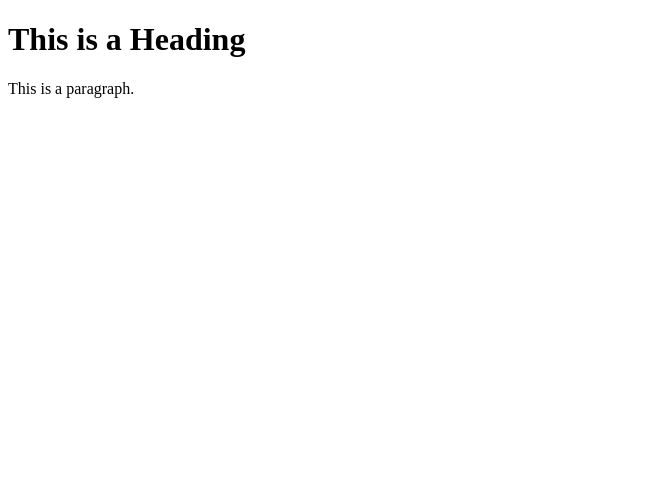
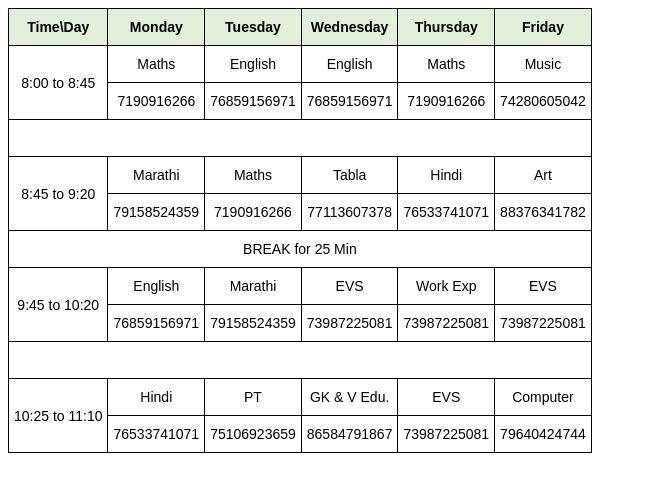
Before and after one commit to pooja-khollam/vhs-3A-timetable, a plain HTML site: page index.html in a window 1280 px wide. Shown: the whole page, without its empty margins (0-647 px from the left). Drawn offline with Linux system fonts and the light colour scheme.

Commit message:
Update index.html

```diff
--- a/index.html
+++ b/index.html
@@ -5,8 +5,100 @@
 </head>
 <body>
 
-<h1>This is a Heading</h1>
-<p>This is a paragraph.</p>
+<style type="text/css">
+.tg  {border-collapse:collapse;border-spacing:0;}
+.tg td{border-color:black;border-style:solid;border-width:1px;font-family:Arial, sans-serif;font-size:14px;
+  overflow:hidden;padding:10px 5px;word-break:normal;}
+.tg th{border-color:black;border-style:solid;border-width:1px;font-family:Arial, sans-serif;font-size:14px;
+  font-weight:normal;overflow:hidden;padding:10px 5px;word-break:normal;}
+.tg .tg-tfue{background-color:#E2EFDA;font-weight:bold;text-align:center;vertical-align:middle}
+.tg .tg-nrix{text-align:center;vertical-align:middle}
+@media screen and (max-width: 767px) {.tg {width: auto !important;}.tg col {width: auto !important;}.tg-wrap {overflow-x: auto;-webkit-overflow-scrolling: touch;}}</style>
+<div class="tg-wrap"><table class="tg">
+<thead>
+  <tr>
+    <th class="tg-tfue">Time\Day</th>
+    <th class="tg-tfue">Monday</th>
+    <th class="tg-tfue">Tuesday</th>
+    <th class="tg-tfue">Wednesday</th>
+    <th class="tg-tfue">Thursday</th>
+    <th class="tg-tfue">Friday</th>
+  </tr>
+</thead>
+<tbody>
+  <tr>
+    <td class="tg-nrix" rowspan="2">8:00 to 8:45</td>
+    <td class="tg-nrix">Maths </td>
+    <td class="tg-nrix">English</td>
+    <td class="tg-nrix">English</td>
+    <td class="tg-nrix">Maths</td>
+    <td class="tg-nrix">Music</td>
+  </tr>
+  <tr>
+    <td class="tg-nrix">7190916266</td>
+    <td class="tg-nrix">76859156971</td>
+    <td class="tg-nrix">76859156971</td>
+    <td class="tg-nrix">7190916266</td>
+    <td class="tg-nrix">74280605042</td>
+  </tr>
+  <tr>
+    <td class="tg-nrix" colspan="6"> &nbsp;&nbsp;&nbsp;&nbsp;&nbsp;</td>
+  </tr>
+  <tr>
+    <td class="tg-nrix" rowspan="2">8:45 to 9:20</td>
+    <td class="tg-nrix">Marathi</td>
+    <td class="tg-nrix">Maths</td>
+    <td class="tg-nrix">Tabla</td>
+    <td class="tg-nrix">Hindi</td>
+    <td class="tg-nrix">Art</td>
+  </tr>
+  <tr>
+    <td class="tg-nrix">79158524359</td>
+    <td class="tg-nrix">7190916266</td>
+    <td class="tg-nrix">77113607378</td>
+    <td class="tg-nrix">76533741071</td>
+    <td class="tg-nrix">88376341782</td>
+  </tr>
+  <tr>
+    <td class="tg-nrix" colspan="6" rowspan="2">BREAK for 25 Min</td>
+  </tr>
+  <tr>
+  </tr>
+  <tr>
+    <td class="tg-nrix" rowspan="2">9:45 to 10:20</td>
+    <td class="tg-nrix">English </td>
+    <td class="tg-nrix">Marathi</td>
+    <td class="tg-nrix">EVS</td>
+    <td class="tg-nrix">Work Exp</td>
+    <td class="tg-nrix">EVS</td>
+  </tr>
+  <tr>
+    <td class="tg-nrix">76859156971</td>
+    <td class="tg-nrix">79158524359</td>
+    <td class="tg-nrix">73987225081</td>
+    <td class="tg-nrix">73987225081</td>
+    <td class="tg-nrix">73987225081</td>
+  </tr>
+  <tr>
+    <td class="tg-nrix" colspan="6"> &nbsp;&nbsp;&nbsp;&nbsp;&nbsp;</td>
+  </tr>
+  <tr>
+    <td class="tg-nrix" rowspan="2">10:25 to 11:10</td>
+    <td class="tg-nrix">Hindi</td>
+    <td class="tg-nrix">PT</td>
+    <td class="tg-nrix">GK &amp; V Edu.</td>
+    <td class="tg-nrix">EVS</td>
+    <td class="tg-nrix">Computer</td>
+  </tr>
+  <tr>
+    <td class="tg-nrix">76533741071</td>
+    <td class="tg-nrix">75106923659</td>
+    <td class="tg-nrix">86584791867</td>
+    <td class="tg-nrix">73987225081</td>
+    <td class="tg-nrix">79640424744</td>
+  </tr>
+</tbody>
+</table></div>
 
 </body>
 </html>
```
